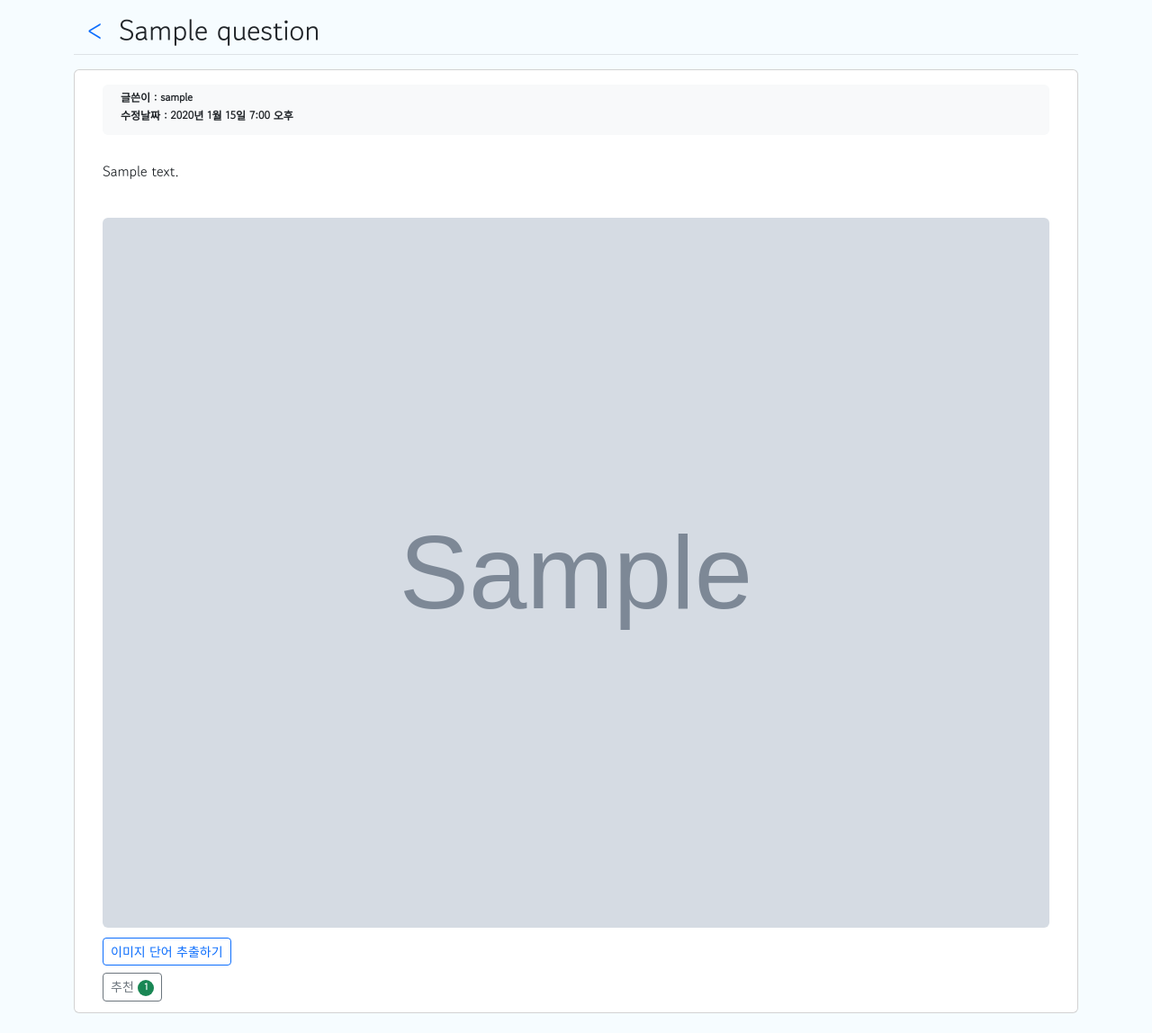
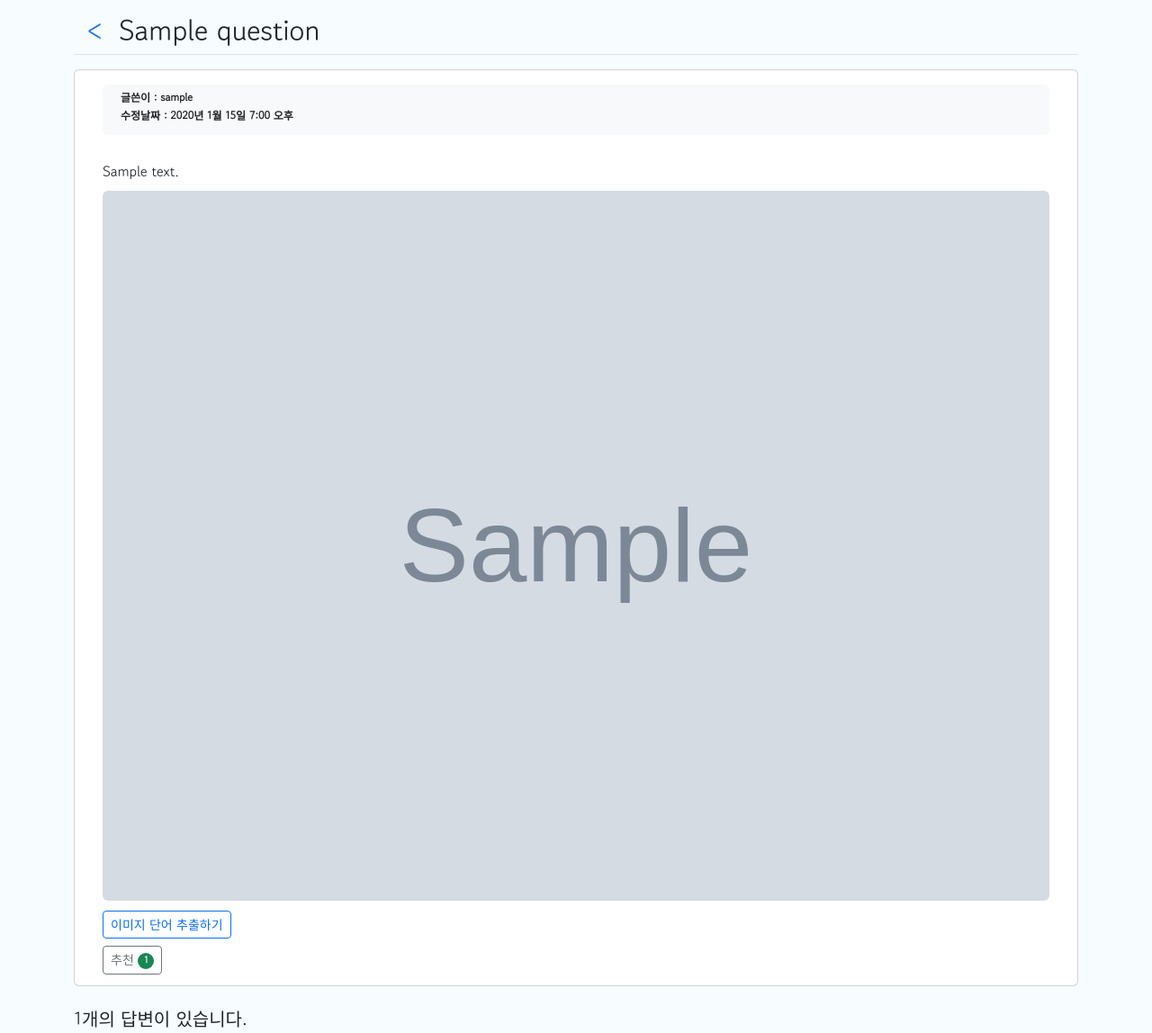
Before and after one commit to SimOnejin/pybo, a Django app: page /pybo/1/ in a window 1280 px wide. Shown: the part 66-1214 px from the top of the page at 90% size. Run offline with Django 4.2, Linux system fonts and the light colour scheme; tables that the repository leaves empty hold one stand-in row (values such as "Sample post"); grey boxes marked "Sample" are stand-in pictures; some libraries are stand-ins or nearby versions.

Commit message:
css test

```diff
--- a/templates/pybo/question_detail.html
+++ b/templates/pybo/question_detail.html
@@ -47,7 +47,7 @@
                     </div>
                 </div>
 
-                    <div class="text-left" style="height:50%;">
+                    <div class="text-left" style="height:50px;">
                         {{ question.content|mark }}
                     </div>
             </div>
```
